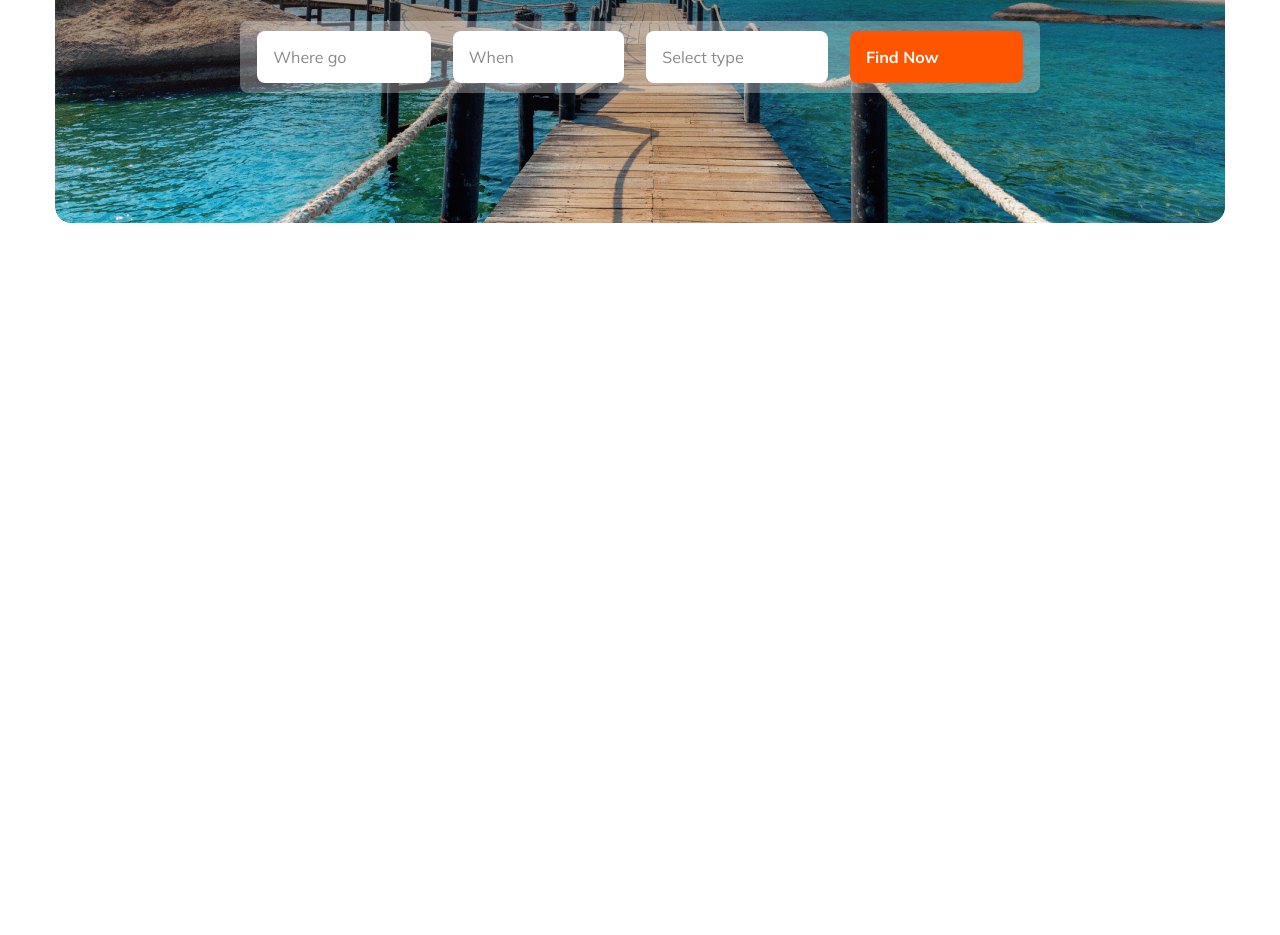
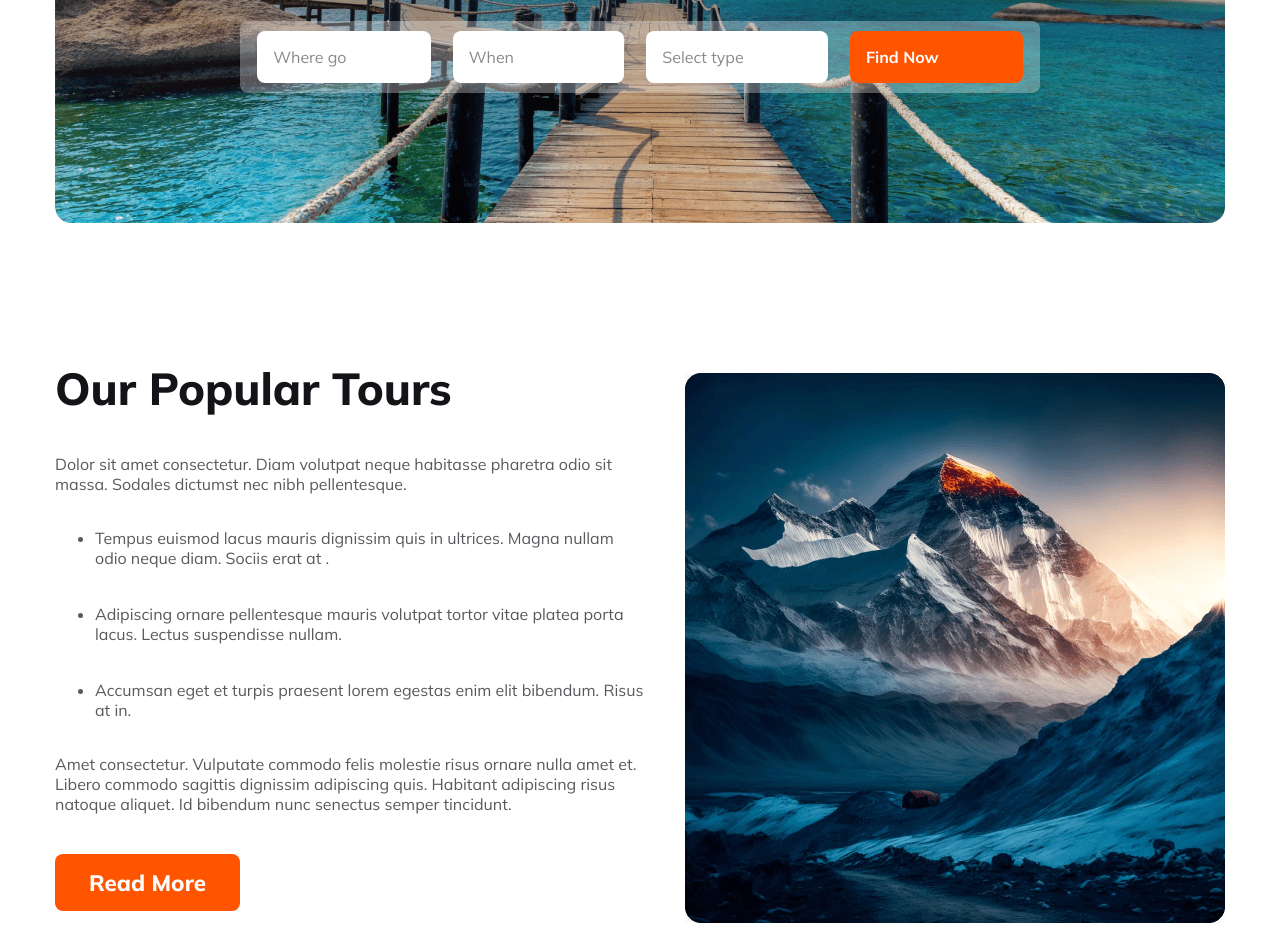
Before and after one commit to imtiazzahamedd/travel, a plain HTML site: page index.html in a window 1280 px wide. Shown: the part 500-1435 px from the top of the page. Before the commit the page ends 800 px from the top, so only its background shows below. Drawn offline with Linux system fonts and the light colour scheme.

Commit message:
tour half

```diff
--- a/index.html
+++ b/index.html
@@ -56,6 +56,29 @@
 
     </header>
     <main>
+        <!-- tour section -->
+         <section class="tour">
+            <div class="tour-content">
+                <h1>Our Popular Tours</h1>
+                <div class="description">
+                    <p>
+                        Dolor sit amet consectetur. Diam volutpat neque habitasse pharetra odio sit massa. Sodales dictumst nec nibh pellentesque.
+                    </p>
+                    <ul>
+                        <li>Tempus euismod lacus mauris dignissim quis in ultrices. Magna nullam odio neque diam. Sociis erat at .</li>
+                        <li>Adipiscing ornare pellentesque mauris volutpat tortor vitae platea porta lacus. Lectus suspendisse nullam.</li>
+                        <li> Accumsan eget et turpis praesent lorem egestas enim elit bibendum. Risus at in.</li>
+                    </ul>
+                    <p>Amet consectetur. Vulputate commodo felis molestie risus
+                        ornare nulla amet et. Libero commodo sagittis dignissim adipiscing quis. Habitant adipiscing risus natoque aliquet. Id bibendum nunc senectus semper tincidunt. </p>
+                </div>
+                <button class="btn-primary">Read More</button>
+            </div>
+            <div class="tour-img">
+                <img src="Images/Rectangle 4.png" alt="">
+
+            </div>
+         </section>
 
     </main>
     <footer>
--- a/styles/travel.css
+++ b/styles/travel.css
@@ -4,6 +4,16 @@
 * {
     font-family: "Mulish", sans-serif;
 
+}
+
+.btn-primary {
+    color: rgb(255, 255, 255);
+    font-size: 1.4rem;
+    font-weight: 800;
+    padding: 14px 34px;
+    border-radius: 8px;
+    background: rgb(255, 84, 0);
+    border: none;
 }
 
 /* header section */
@@ -127,7 +137,8 @@ nav .left .travel {
 
 
 }
-.banner-btn .when{
+
+.banner-btn .when {
     color: rgba(19, 19, 24, 0.5);
     padding: 16px 110px 16px 16px;
     border-radius: 8px;
@@ -161,7 +172,48 @@ nav .left .travel {
     text-align: center;
 }
 
+/* tour styles */
 
+main {
+    width: 1170px;
+    margin: 0 auto;
+}
+
+.tour {
+    display: flex;
+    margin-top: 100px;
+    justify-content: space-between;
+    gap: 40px;
+
+}
+
+.tour h1{
+    color: rgb(19, 19, 24);
+    font-size: 2.8rem;
+    font-weight: 800;
+
+
+
+
+}
+.tour .description{
+    color: rgba(19, 19, 24, 0.7);
+    font-size: 1rem;
+    font-weight: 400;
+    margin-bottom: 40px;
+
+
+}
+.tour .description ul li{
+    padding-bottom: 18px;
+    color: rgba(19, 19, 24, 0.7);
+    padding-top: 18px;
+
+}
+
+.tour-img{
+    margin-top: 50px;
+}
 
 
 /* responsiveness for mobile device */
@@ -197,26 +249,32 @@ nav .left .travel {
         margin-top: -10px;
 
     }
-    .banner{
-       width: 100%;
+
+    .banner {
+        width: 100%;
     }
-    .banner-btn{
+
+    .banner-btn {
         flex-direction: column;
         margin: 2px auto;
 
     }
-    .banner-container{
+
+    .banner-container {
         width: 80%;
         margin: 2px auto;
     }
-    .banner h3{
+
+    .banner h3 {
         font-size: 2rem;
         padding-top: 32px;
     }
-    .banner p{
+
+    .banner p {
         font-size: 0.8rem;
     }
-    .banner-btn .btn .find-now{
+
+    .banner-btn .btn .find-now {
         padding: 16px 60px;
     }
 
```
